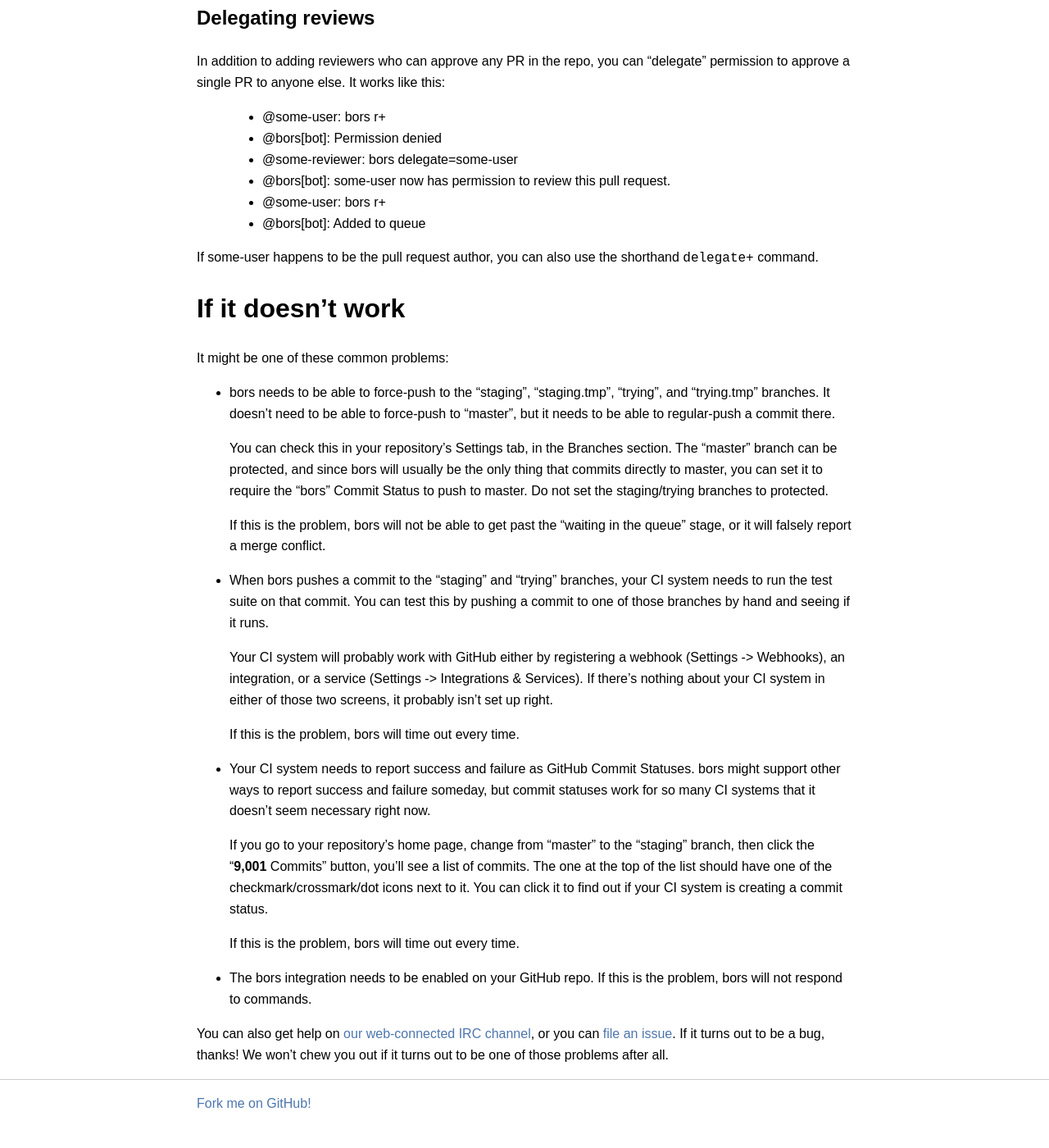
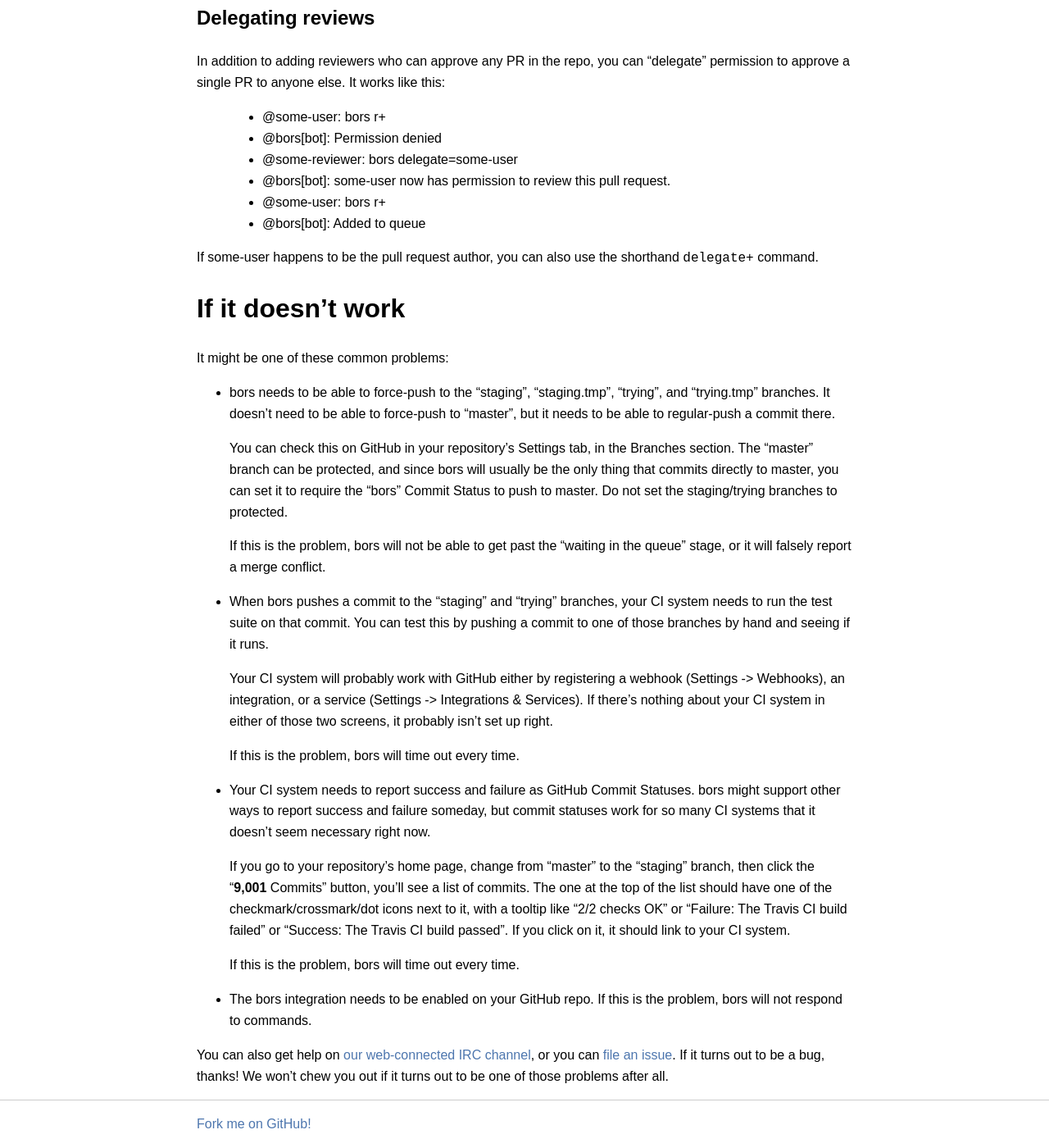
Before and after one commit to bors-ng/bors-ng.github.io, a Jekyll site: the page built from getting-started.md, in a window 1280 px wide and 1400 px high, scrolled down 1921 px. Shown: the whole window at 82% size. Built offline with Jekyll 4.4.1, drawn with Linux system fonts in a browser that asks for light colours; before the commit the page ends 3295 px from its top, so only the background shows below that.

Commit message:
Explain stuff in a way that doesn't rely on the ability to see icons

```diff
--- a/getting-started.md
+++ b/getting-started.md
@@ -10,7 +10,7 @@
 So the first step of setting up bors is setting something up to automatically run your tests.
 It should be able to run the contents of a particular branch
 and report its results using a GitHub Status notification
-(the little <span style="color:orange" title="The build is in progress">&bull;</span>, <span style="color:green" title="Build succeeded">&#10003;</span>, or <span style="color:red" title="Build failed">&times;</span> next to a commit in the commits list).Newer CI systems, like Travis and AppVeyor, will do this by default. Jenkins and BuildBot have plugins for it.
+(the little <abbr style="color:orange" title="The build is in progress">&bull;</abbr>, <abbr style="color:green" title="Build succeeded">&#10003;</abbr>, or <abbr style="color:red" title="Build failed">&times;</abbr> next to a commit in the commits list).Newer CI systems, like Travis and AppVeyor, will do this by default. Jenkins and BuildBot have plugins for it.
 
 Your CI system should build the "staging" and "trying" branches, but should not build a branch called "staging.tmp".
 If your CI system is misconfigured to do this, bors should notify you. For example, add this to your .travis.yml or appveyor.yml file:
@@ -114,7 +114,7 @@
     It doesn't need to be able to force-push to "master",
     but it needs to be able to regular-push a commit there.
 
-    You can check this in your repository's Settings tab, in the Branches section.
+    You can check this on GitHub in your repository's Settings tab, in the Branches section.
     The "master" branch can be protected,
     and since bors will usually be the only thing that commits directly to master,
     you can set it to require the "bors" Commit Status to push to master.
@@ -138,8 +138,9 @@
 
     If you go to your repository's home page, change from "master" to the "staging" branch,
     then click the "**9,001** Commits" button, you'll see a list of commits.
-    The one at the top of the list should have one of the checkmark/crossmark/dot icons next to it.
-    You can click it to find out if your CI system is creating a commit status.
+    The one at the top of the list should have one of the checkmark/crossmark/dot icons next to it,
+    with a tooltip like "2/2 checks OK" or "Failure: The Travis CI build failed" or "Success: The Travis CI build passed".
+    If you click on it, it should link to your CI system.
 
     If this is the problem, bors will time out every time.
 
```
